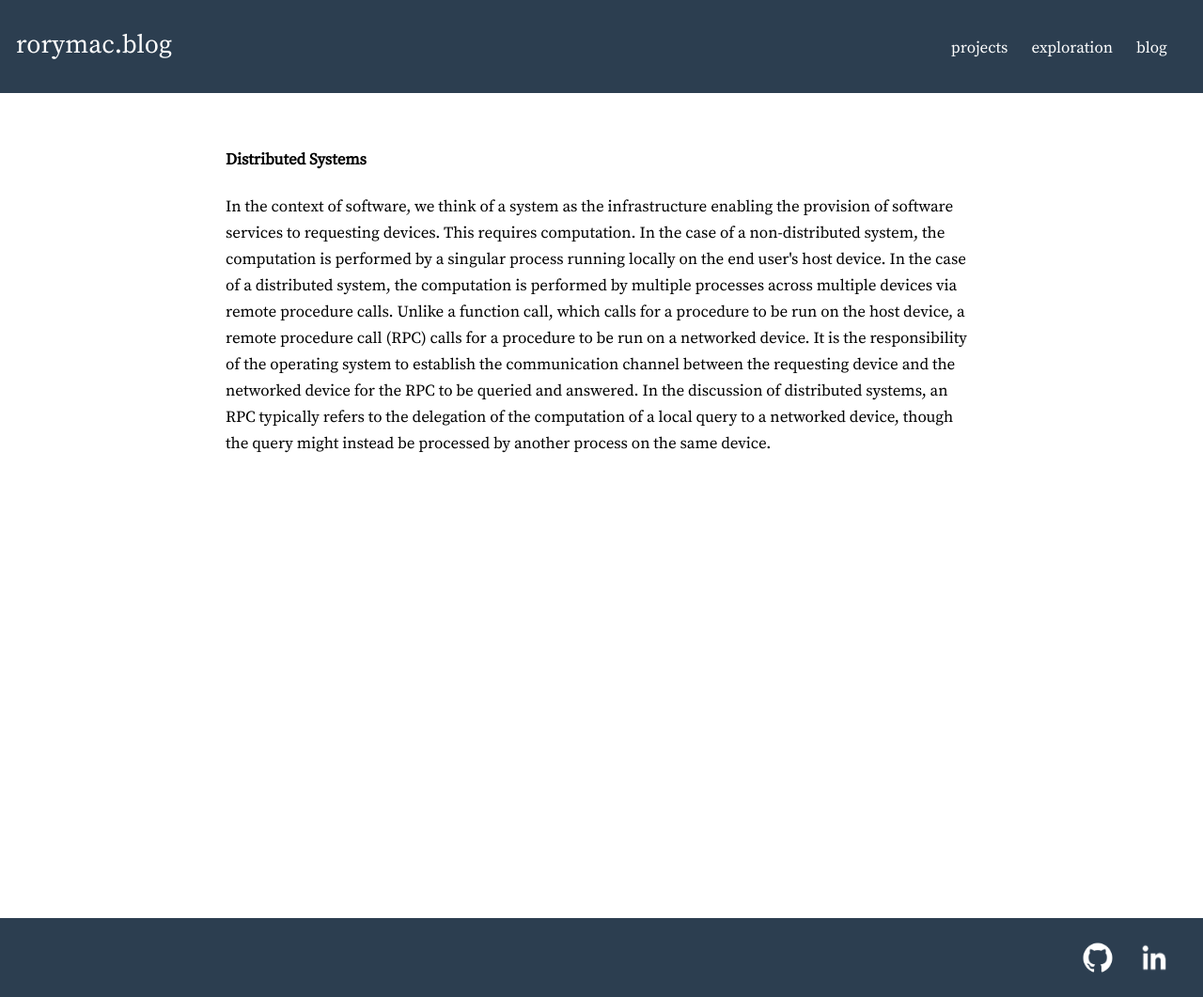
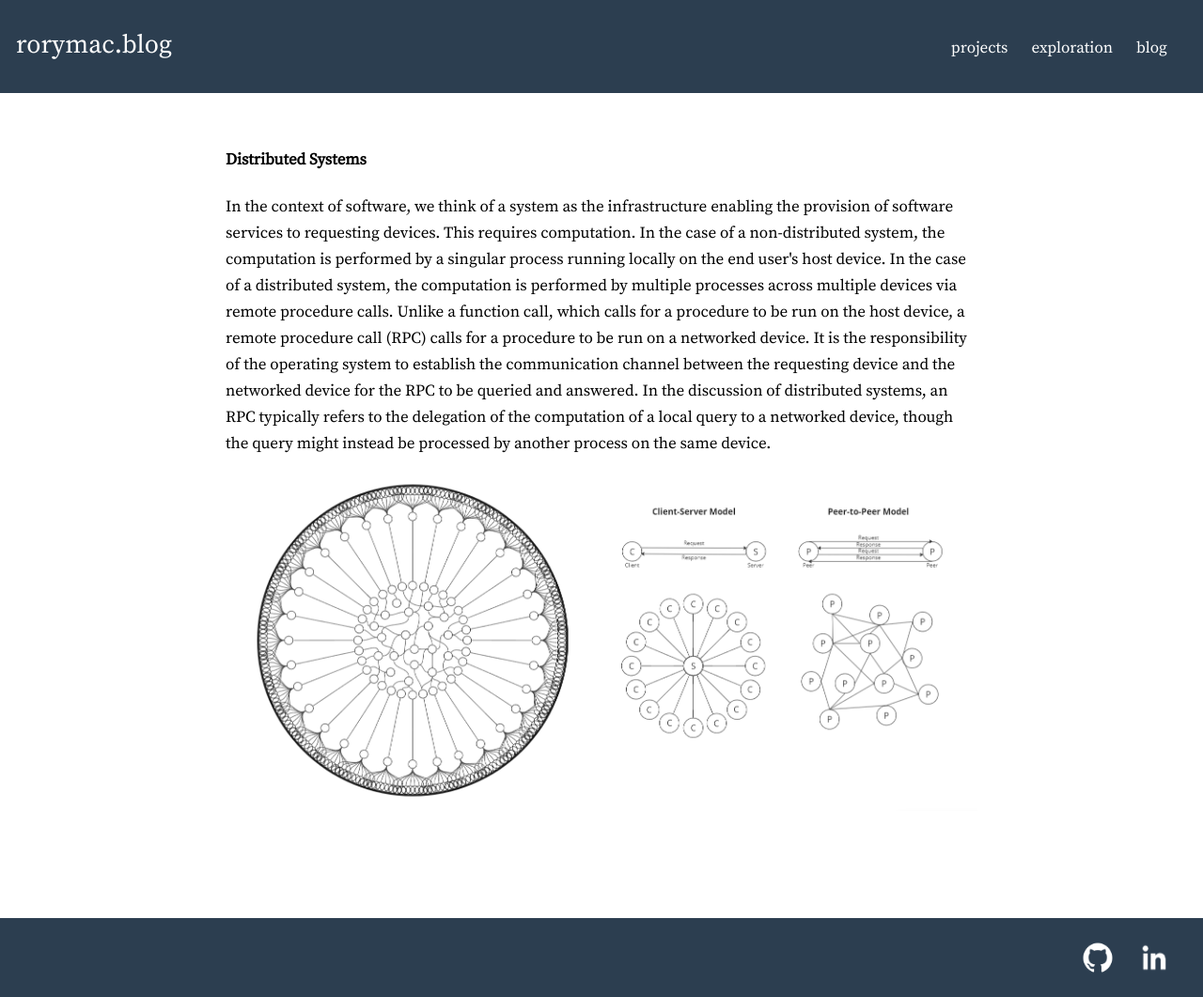
Before and after one commit to Rory-Mac/personal-website, a Jekyll site: the page built from High-Level Programming/Distributed Systems.markdown, in a window 1280 px wide. Shown: the whole page at 94% size. Built offline with Jekyll 4.4.1, drawn with Linux system fonts in a browser that asks for light colours.

Commit message:
add distributed systems diagram w. client-server peer-2-peer model

```diff
--- a/High-Level Programming/Distributed Systems.markdown
+++ b/High-Level Programming/Distributed Systems.markdown
@@ -11,3 +11,4 @@ procedure call (RPC) calls for a procedure to be run on a networked device. It i
 communication channel between the requesting device and the networked device for the RPC to be queried and answered. In the discussion of
 distributed systems, an RPC typically refers to the delegation of the computation of a local query to a networked device, though the query
 might instead be processed by another process on the same device.</p>
+<p><img src="/Assets/images/distributed_systems_overview.png" width="100%" height="100%"></p>
```
Also changed, not shown: Assets/images/distributed_systems_overview.png (added).
